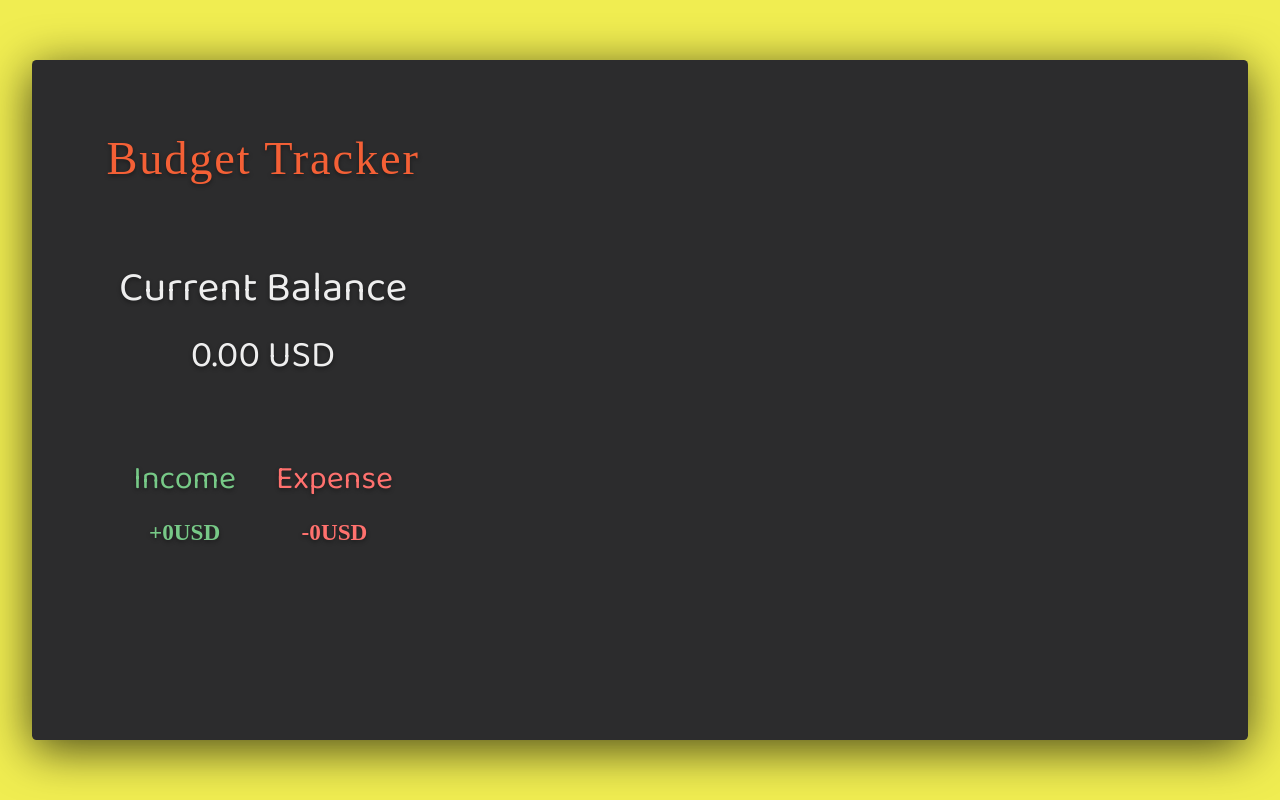
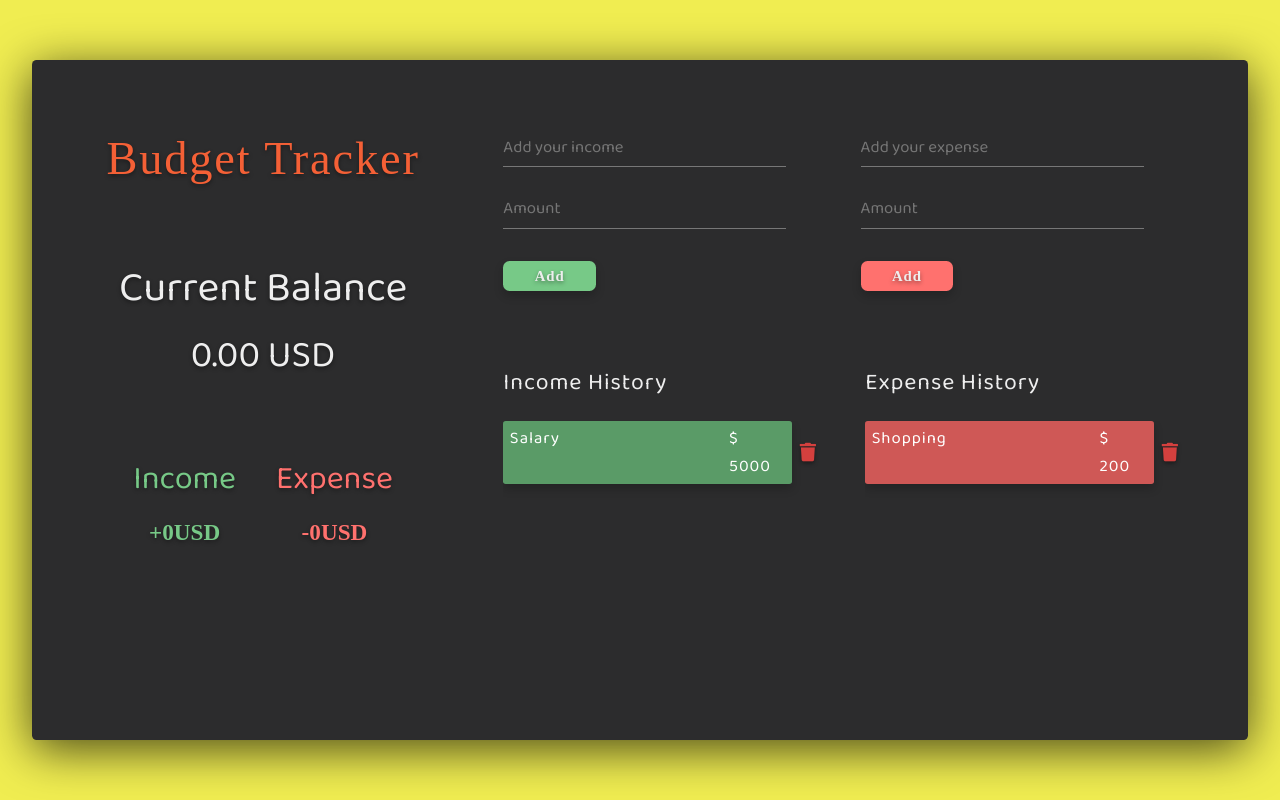
Before and after one commit to MarkusKhoa/Expense-tracker-v1, a React (Create React App) app: page / in a window 1280 px wide. Built offline with nearby package versions, Linux system fonts and the light colour scheme; a web font is replaced by a local one.

Commit message:
Finish UI

```diff
--- a/src/App.css
+++ b/src/App.css
@@ -257,7 +257,7 @@ input[type="number"]::-webkit-inner-spin-button {
 }
 
 .transaction-text {
-  width: 23rem;
+  width: 22rem;
 }
 
 .transaction-amount {
--- a/src/App.js
+++ b/src/App.js
@@ -1,6 +1,9 @@
 import React from 'react'
 import Header from './components/Header'
 import Balance from './components/Balance'
+import AddTransaction from './components/AddTransaction'
+import IncomeList from './components/IncomeList'
+import ExpenseList from './components/ExpenseList'
 import "./App.css"
 
 function App() {
@@ -9,6 +12,9 @@ function App() {
       <div className="app-wrapper">
         <Header/>
         <Balance/>
+        <AddTransaction/>
+        <IncomeList/>
+        <ExpenseList/>
       </div>
     </div>
   )
--- /dev/null
+++ b/src/components/AddTransaction.jsx
@@ -0,0 +1,25 @@
+import React from 'react'
+
+const AddTransaction = () => {
+    return (
+        <div className="form-wrapper">
+            <form action="">
+                <div className="input-group income">
+                    <input type="text" placeholder="Add your income" autocomplete="on" />
+                    <input type="number" placeholder="Amount" autocomplete="on" />
+                    <input type="submit" value="Add" />
+                </div>
+            </form>
+
+            <form action="">
+                <div className="input-group expense">
+                    <input type="text" placeholder="Add your expense" autocomplete="on" />
+                    <input type="number" placeholder="Amount" autocomplete="on" />
+                    <input type="submit" value="Add" />
+                </div>
+            </form>
+        </div>
+    )
+}
+
+export default AddTransaction
--- /dev/null
+++ b/src/components/ExpenseList.jsx
@@ -0,0 +1,20 @@
+import React from 'react'
+
+const ExpenseList = () => {
+    return (
+        <div className="transactions transactions-expense">
+            <h2>Expense History</h2>
+            <ul className="transaction-list">
+                <li className="transaction">
+                    <span className="transaction-text">Shopping</span>
+                    <span className="transaction-amount">$ 200</span>
+                    <button className="delete-btn">
+                        <i className="fas fa-trash"></i>
+                    </button>
+                </li>
+            </ul>
+        </div>
+    )
+}
+
+export default ExpenseList
--- /dev/null
+++ b/src/components/IncomeList.jsx
@@ -0,0 +1,20 @@
+import React from 'react'
+
+const IncomeList = () => {
+    return (
+        <div className="transactions transactions-income">
+            <h2>Income History</h2>
+            <ul className="transaction-list">
+                <li className="transaction">
+                    <span className="transaction-text">Salary</span>
+                    <span className="transaction-amount">$ 5000</span>
+                    <button className="delete-btn">
+                        <i className="fas fa-trash"></i>
+                    </button>
+                </li>
+            </ul>
+        </div>
+    )
+}
+
+export default IncomeList
```
Also changed, not shown: src/ContextAPI/GlobalState.js (added).
